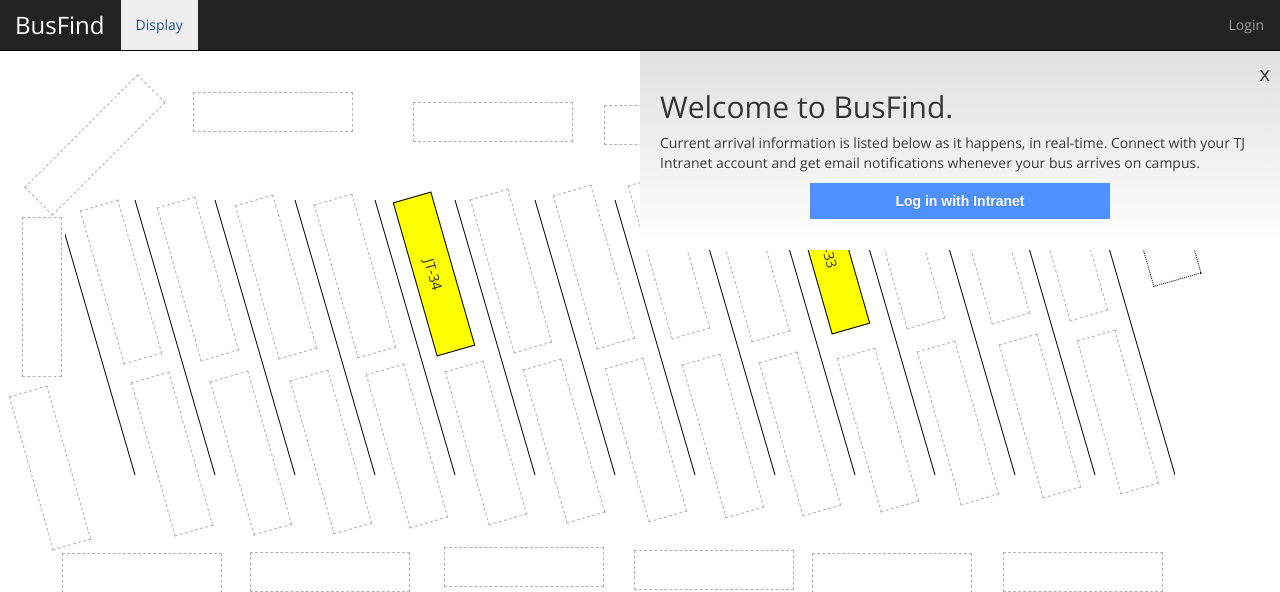
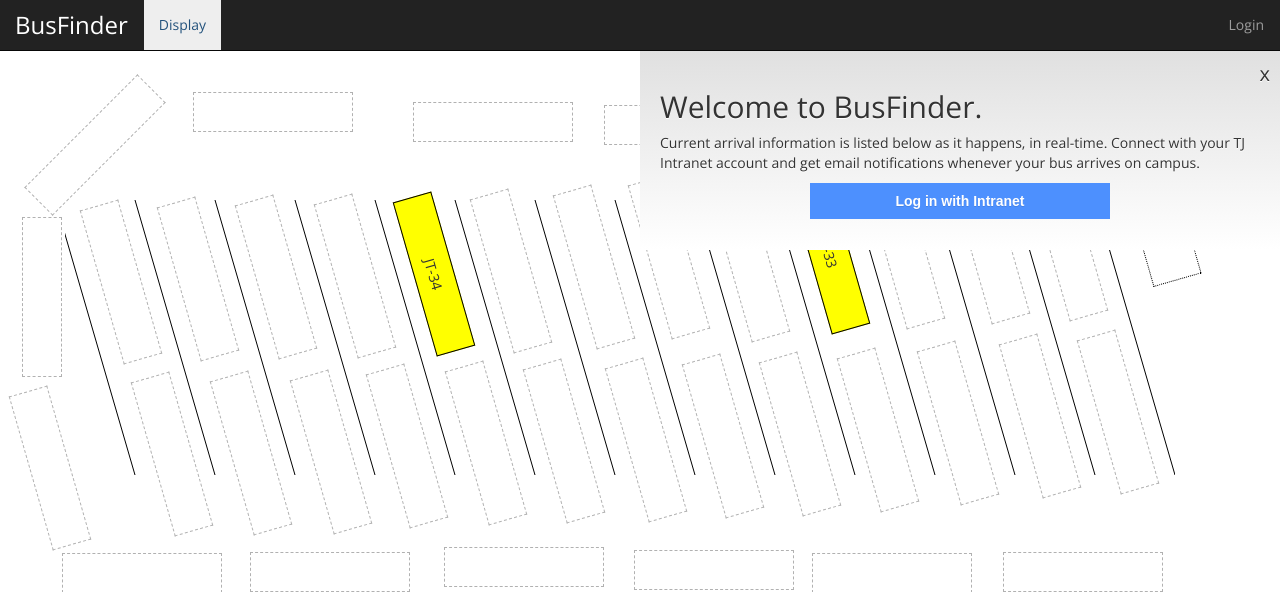
Before and after one commit to hacktj15/bus, a Django app: page / in a window 1280 px wide. Shown: the top 592 px of the page. Run offline with Django 3.2, Linux system fonts and the light colour scheme; data comes from the database, SQL or seed files in the repository; both versions use the stored data as it was after the commit; some libraries are stand-ins or nearby versions.

Commit message:
name change

```diff
--- a/bus/templates/base.html
+++ b/bus/templates/base.html
@@ -32,7 +32,7 @@
                 <span class="icon-bar"></span>
                 <span class="icon-bar"></span>
             </button>
-            <a class="navbar-brand" href=".">BusFind</a>
+            <a class="navbar-brand" href=".">BusFinder</a>
         </div>
 
         <div id="navbar" class="collapse navbar-collapse">
--- a/bus/templates/index.html
+++ b/bus/templates/index.html
@@ -60,7 +60,7 @@ iodine = function() {
 {% if not user.is_authenticated %}
 <div class="splash">
     <div class="x" onclick="$(this).parent().remove()">x</div>
-    <h2>Welcome to BusFind.</h2>
+    <h2>Welcome to BusFinder.</h2>
     <p>Current arrival information is listed below as it happens, in real-time. Connect with your TJ Intranet account and get email notifications whenever your bus arrives on campus.</p>
     <button class="connectbtn login login-submit" onclick="iodine()">Log in with Intranet</button>
 </div>
```
Also changed, not shown: bus/db.sqlite3.
